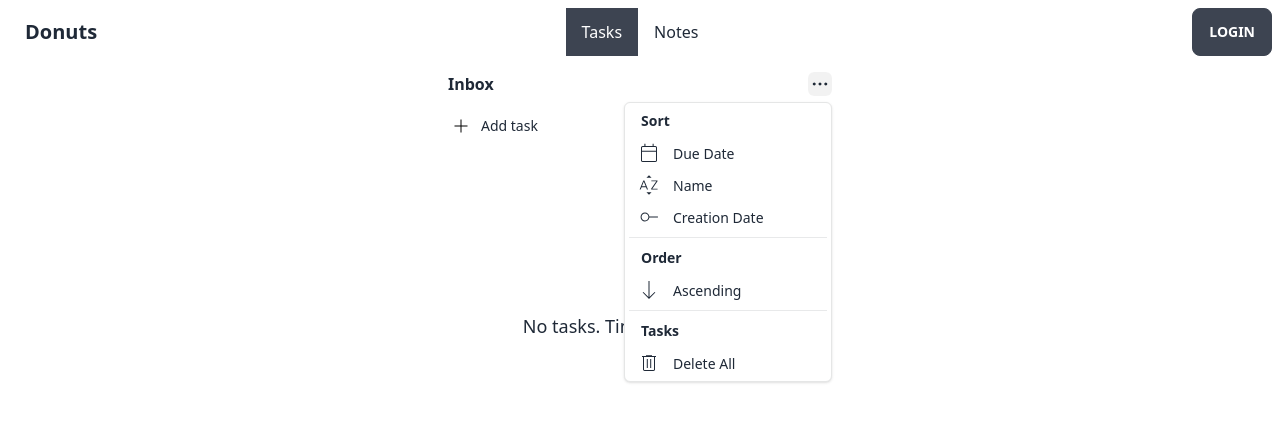
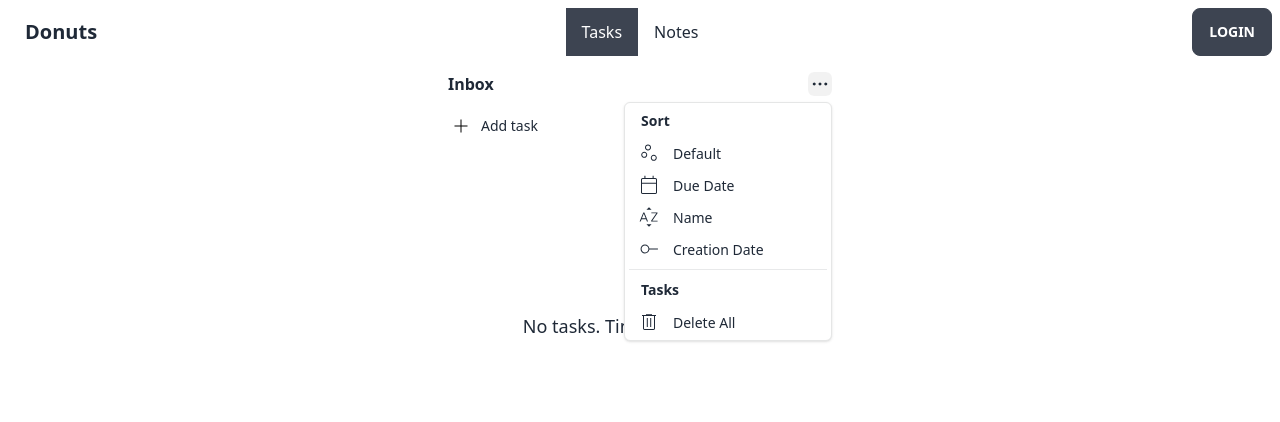
Before and after one commit to aktyw/donuts, a Vue app: page /tasks in a window 1280 px wide. Both pictures are taken after a click on the button 820 px from the left and 84 px from the top of the page. Shown: the top 422 px of the page. Built offline with nearby package versions, Linux system fonts and the light colour scheme.

Commit message:
feat: add drag-drop component, change sort state object in store

```diff
--- a/src/components/tasks/TaskOptions.vue
+++ b/src/components/tasks/TaskOptions.vue
@@ -189,7 +189,14 @@ const currentDate = computed(() => store.getTaskDate(props.task.id));
 const datepicker = ref();
 const showPicker = ref(false);
 const startTime = ref({ hours: 0, minutes: 0 });
-const activeStyle = ['active-state', 'active:bg-base-200', 'focus:fill-accent', 'fill-accent', 'text-accent'];
+const activeStyle = [
+  'active-state',
+  'active:bg-base-200',
+  'focus:fill-accent',
+  'fill-accent',
+  'text-accent',
+  'font-medium',
+];
 const doneStyle = computed(() => (isDone.value ? activeStyle : ''));
 const importantStyle = computed(() => (isImportant.value ? activeStyle : ''));
 const { showInputDetailTime } = useTimeDetail(currentDate);
--- a/src/components/tasks/TasksSettingsDropdown.vue
+++ b/src/components/tasks/TasksSettingsDropdown.vue
@@ -9,6 +9,22 @@
       aria-label="Show all tasks menu"
       class="dropdown-content menu py-0.5 shadow rounded-md w-52 bg-base-100 border border-base-300 text-base-content fill-base-content [& svg:not(.active-state)]:fill-base-content [&>li:hover>button:not(.active-state)]:bg-base-200 [& button:active]:text-base-content [&>button:active]:bg-base-200">
       <li class="px-4 py-1.5 font-semibold text-sm">Sort</li>
+      <li>
+        <button
+          class="btn-md md:btn-sm"
+          :disabled="tasks.length < 2"
+          @click="handleSortTasks(SortFilters.Default)">
+          <svg
+            class="fill-base-content"
+            xmlns="http://www.w3.org/2000/svg"
+            height="24"
+            width="24">
+            <path
+              d="M16.775 19.775q-1.25 0-2.125-.888-.875-.887-.875-2.112 0-1.25.875-2.125t2.125-.875q1.225 0 2.113.875.887.875.887 2.125 0 1.225-.887 2.112-.888.888-2.113.888Zm0-1q.825 0 1.413-.587.587-.588.587-1.413 0-.825-.587-1.412-.588-.588-1.413-.588-.825 0-1.412.588-.588.587-.588 1.412t.588 1.413q.587.587 1.412.587Zm0-2Zm-9.55 0q-1.225 0-2.112-.888-.888-.887-.888-2.112 0-1.25.888-2.125.887-.875 2.112-.875 1.25 0 2.125.875t.875 2.125q0 1.225-.875 2.112-.875.888-2.125.888Zm0-1q.825 0 1.412-.587.588-.588.588-1.413 0-.825-.588-1.413-.587-.587-1.412-.587t-1.413.587q-.587.588-.587 1.413 0 .825.587 1.413.588.587 1.413.587Zm0-2ZM11 9.375q-1.25 0-2.125-.875T8 6.375q0-1.225.875-2.113.875-.887 2.125-.887t2.125.887Q14 5.15 14 6.375q0 1.25-.875 2.125T11 9.375Zm0-1q.825 0 1.413-.588Q13 7.2 13 6.375t-.587-1.412q-.588-.588-1.413-.588-.825 0-1.412.588Q9 5.55 9 6.375t.588 1.412q.587.588 1.412.588Zm0-2Z" />
+          </svg>
+          Default
+        </button>
+      </li>
       <li>
         <button
           class="btn-md md:btn-sm"
@@ -57,6 +73,7 @@
         </button>
       </li>
 
+      <ul v-if="sortTypeStatus !== SortFilters.Default">
         <li
           class="border-1 m-1"
           aria-hidden="true" />
@@ -83,11 +100,11 @@
             {{ sortOrderStatus }}
           </button>
         </li>
+      </ul>
 
       <li
         class="border-1 m-1"
         aria-hidden="true" />
-
       <li class="px-4 py-1.5 font-semibold text-sm">Tasks</li>
 
       <li>
@@ -117,6 +134,7 @@ import { SortFilters, SortOrder } from '@/types/models/Sort';
 
 const store = useStoreTasks();
 const tasks = computed(() => store.getAllTasks);
+const sortTypeStatus = computed(() => store.getSortType);
 const sortOrderStatus = computed(() => store.getSortOrder);
 
 const emit = defineEmits<{
--- a/src/stores/TasksStore.ts
+++ b/src/stores/TasksStore.ts
@@ -12,8 +12,10 @@ import { NotificationAction } from '@/types/models/NotificationAction';
 export const useStoreTasks = defineStore('tasks', {
   state: (): State => ({
     tasks: [],
-    sortType: SortFilters.Default,
-    sortOrder: SortOrder.Ascending,
+    sort: {
+      type: SortFilters.Default,
+      order: SortOrder.Ascending,
+    },
     deletedTasks: [],
     notifications: [],
     temp: [],
@@ -43,7 +45,10 @@ export const useStoreTasks = defineStore('tasks', {
       return (id: string): Date | undefined => this.getTaskById(id)?.date;
     },
     getSortOrder(): SortOrder {
-      return this.sortOrder;
+      return this.sort.order;
+    },
+    getSortType(): SortFilters {
+      return this.sort.type;
     },
   },
   actions: {
@@ -71,7 +76,7 @@ export const useStoreTasks = defineStore('tasks', {
       };
 
       this.tasks.push(newTask);
-      this.sortTasks(this.sortType);
+      this.sortTasks(this.sort.type);
     },
     addNotification(message: string, id: string) {
       let actionLabel;
@@ -104,7 +109,8 @@ export const useStoreTasks = defineStore('tasks', {
       }
     },
     sortTasks(type: SortFilters) {
-      this.sortType = type;
+      this.sort.type = type;
+      if (this.sort.type === SortFilters.Default) return;
 
       switch (type) {
         case SortFilters.Created:
@@ -120,13 +126,13 @@ export const useStoreTasks = defineStore('tasks', {
           break;
       }
 
-      if (this.sortOrder === SortOrder.Descending) {
+      if (this.sort.order === SortOrder.Descending) {
         this.tasks = this.tasks.reverse();
       }
     },
     sortTasksChangeOrder(): void {
-      this.sortOrder = this.sortOrder === SortOrder.Ascending ? SortOrder.Descending : SortOrder.Ascending;
-      this.sortTasks(this.sortType);
+      this.sort.order = this.sort.order === SortOrder.Ascending ? SortOrder.Descending : SortOrder.Ascending;
+      this.sortTasks(this.sort.type);
     },
     toggleIsDone(id: string) {
       const index = findIndex(id, this.tasks);
@@ -143,13 +149,13 @@ export const useStoreTasks = defineStore('tasks', {
       const task = findItem(id, this.tasks);
 
       task.title = title;
-      this.sortTasks(this.sortType);
+      this.sortTasks(this.sort.type);
     },
     updateDate(id: string, date: Date): void {
       const task = findItem(id, this.tasks);
 
       task.date = date;
-      this.sortTasks(this.sortType);
+      this.sortTasks(this.sort.type);
     },
     duplicateTask(id: string): void {
       const task = findItem(id, this.tasks);
@@ -166,7 +172,7 @@ export const useStoreTasks = defineStore('tasks', {
       const tasksArrEnd = this.tasks.slice(taskIndex + 1);
 
       this.tasks = [...tasksArrStart, copyTask, ...tasksArrEnd];
-      this.sortTasks(this.sortType);
+      this.sortTasks(this.sort.type);
     },
     deleteTask(id: string): void {
       const taskToDel = findItem(id, this.tasks);
@@ -179,7 +185,7 @@ export const useStoreTasks = defineStore('tasks', {
 
       this.tasks.unshift(taskToRecover);
       this.deletedTasks = this.deletedTasks.filter((task) => task !== taskToRecover);
-      this.sortTasks(this.sortType);
+      this.sortTasks(this.sort.type);
     },
     deleteAllTasks() {
       const delTasks = [...this.tasks];
@@ -191,7 +197,7 @@ export const useStoreTasks = defineStore('tasks', {
     undoDeleteAllTasks(): void {
       this.tasks = [...this.tasks, ...this.temp];
       this.temp = [];
-      this.sortTasks(this.sortType);
+      this.sortTasks(this.sort.type);
     },
   },
 });
--- a/src/types/models/State.ts
+++ b/src/types/models/State.ts
@@ -4,8 +4,10 @@ import type { Notification } from '@/types/models/Notification';
 
 export type State = {
   tasks: Task[];
-  sortType: SortFilters;
-  sortOrder: SortOrder;
+  sort: {
+    type: SortFilters;
+    order: SortOrder;
+  };
   deletedTasks: Task[];
   notifications: Notification[];
   temp: Task[];
--- a/src/views/TasksView.vue
+++ b/src/views/TasksView.vue
@@ -13,7 +13,26 @@
           @filter-type="updateFilterType" />
 
         <section>
-          <ul class="md:w-96">
+          <ul
+            v-if="allowDrag"
+            class="md:w-96">
+            <draggable
+              v-model="dragTasks"
+              item-key="id"
+              @start="drag = true"
+              @end="drag = false">
+              <template #item="{ element }">
+                <TaskCard
+                  :key="element.id"
+                  :task="element"
+                  @delete-task="deleteTask">
+                </TaskCard>
+              </template>
+            </draggable>
+          </ul>
+          <ul
+            v-else
+            class="md:w-96">
             <TaskCard
               v-for="task in filteredTasks"
               :key="task.id"
@@ -39,10 +58,11 @@
 
 <script setup lang="ts">
 import type { Ref } from 'vue';
-import { ref, watch, computed } from 'vue';
+import { ref, watch, computed, onUpdated } from 'vue';
 import { useStoreTasks } from '@/stores/TasksStore';
 import TaskCard from '@/components/tasks/TaskCard.vue';
 import TaskFilter from '@/components/tasks/TaskFilter.vue';
+import { SortFilters } from '@/types/models/Sort';
 import SettingsNavbar from '@/components/tasks/TasksSettingsNavbar.vue';
 import TasksEmptyMessage from '@/components/tasks/TasksEmptyMessage.vue';
 import { Filters } from '@/types/models/Filters';
@@ -50,12 +70,15 @@ import { NotificationMessage } from '@/types/models/NotificationMessage';
 import { useNotification } from '@/composables/useNotification';
 import TaskAddButton from '@/components/tasks/TaskAddButton.vue';
 import TaskEditor from '@/components/tasks/TaskEditor.vue';
+import draggable from 'vuedraggable';
 
 const store = useStoreTasks();
 const tasks = computed(() => store.getAllTasks);
 const currentFilter: Ref<string> = ref('all');
 const editorIsActive = ref(false);
-
+const drag = ref(false);
+const allowDrag = ref(true);
+const sortType = computed(() => store.sort.type);
 const filteredTasks = computed(() => {
   switch (currentFilter.value) {
     case Filters.All:
@@ -70,9 +93,24 @@ const filteredTasks = computed(() => {
       return store.getAllTasks;
   }
 });
+const testTasks = ref(store.getAllTasks);
+const dragTasks = ref(testTasks);
+
+onUpdated(() => {
+  testTasks.value = store.getAllTasks;
+});
 
 watch(tasks, (value) => {
   if (value.length) resetFilters();
+});
+
+watch(sortType, (type) => {
+  console.log(type);
+  if (type === SortFilters.Default) {
+    allowDrag.value = true;
+  } else {
+    allowDrag.value = false;
+  }
 });
 
 function deleteTask(taskId: string): void {
```
Also changed, not shown: src/assets/icons/scatter_plot_FILL0_wght200_GRAD0_opsz24.svg (added). Lines whose indentation alone changed are shown as unchanged.
